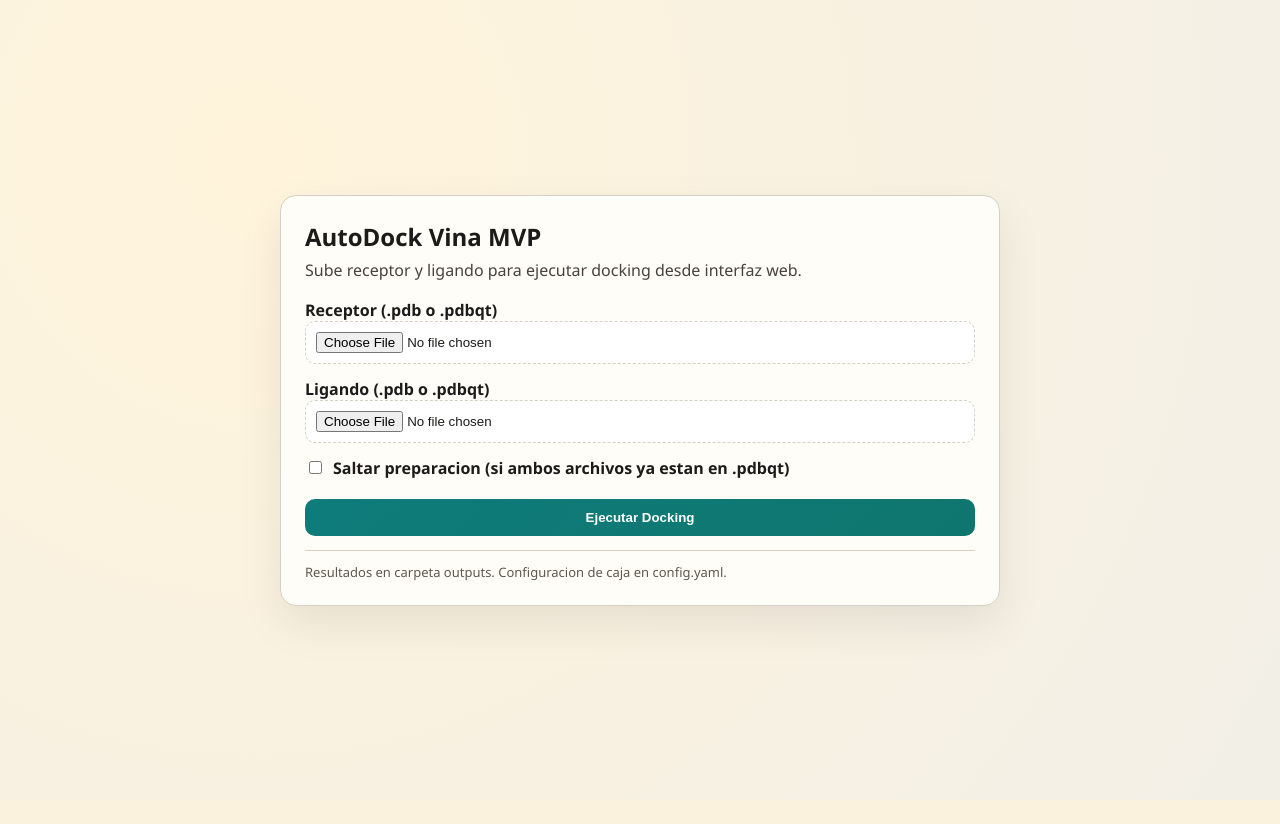
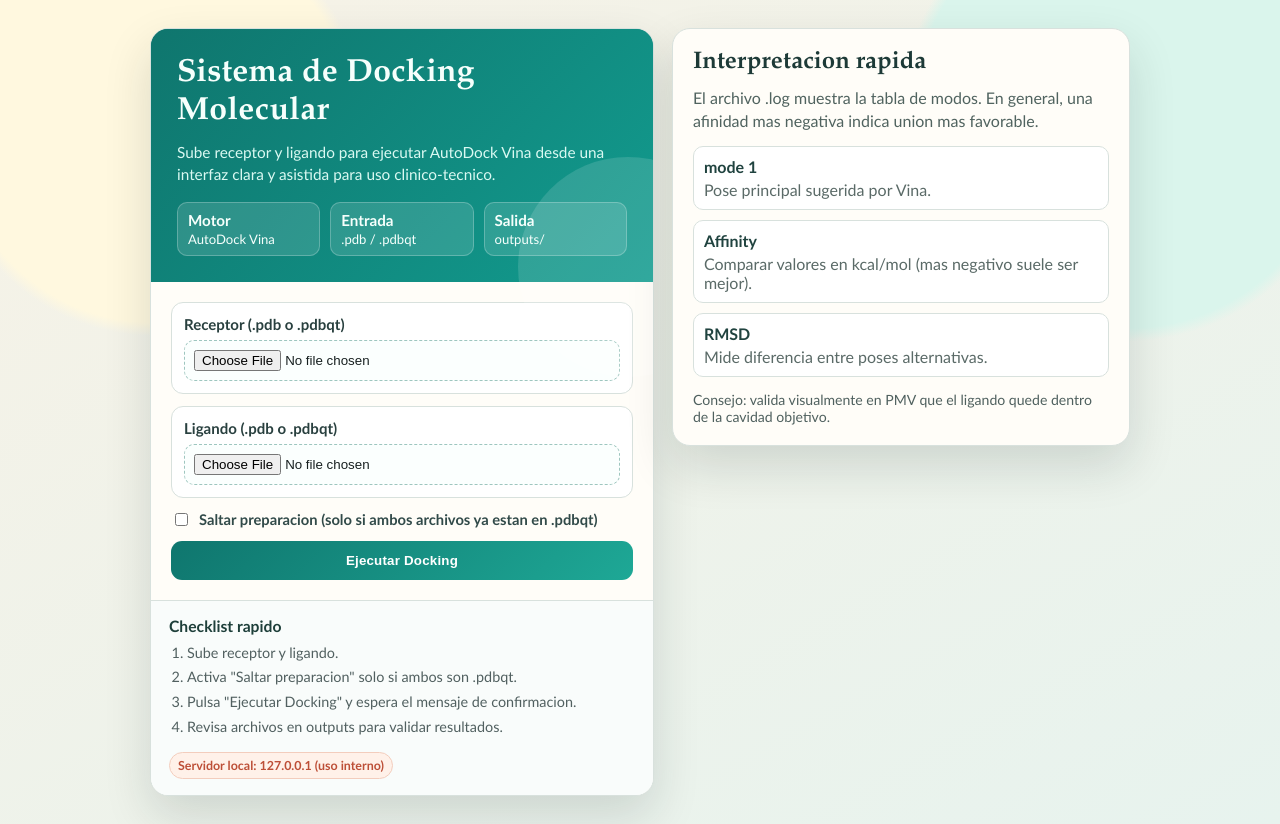
Before and after one commit to roronoazoroxoro-jpg/autodock-sistema, a Flask app: page / in a window 1280 px wide. Before the commit the page ends 633 px from the top, so only its background shows below. Run offline with Flask 3, Linux system fonts and the light colour scheme.

Commit message:
Mejora interfaz web principal

```diff
--- a/templates/index.html
+++ b/templates/index.html
@@ -3,121 +3,331 @@
 <head>
   <meta charset="utf-8">
   <meta name="viewport" content="width=device-width,initial-scale=1">
-  <title>AutoDock Vina MVP</title>
+  <title>Docking Molecular | AutoDock Vina</title>
   <style>
     :root {
-      --bg: #f2efe7;
-      --card: #fffdf8;
-      --ink: #1c1b1a;
-      --accent: #0e7c7b;
-      --accent-2: #e56b6f;
-      --ok: #166534;
-      --err: #991b1b;
-      --line: #d6d0c4;
+      --bg-1: #f7f2e6;
+      --bg-2: #e7f3ee;
+      --panel: #fffdf8;
+      --ink: #172020;
+      --muted: #516060;
+      --primary: #0f766e;
+      --primary-2: #1ea896;
+      --warning: #bd4f37;
+      --ok-bg: #e9f7ef;
+      --ok-ink: #0f5132;
+      --err-bg: #fdeaea;
+      --err-ink: #7f1d1d;
+      --line: #d8e1dd;
+      --shadow: 0 20px 48px rgba(14, 38, 38, 0.14);
     }
+
     * { box-sizing: border-box; }
+
     body {
       margin: 0;
-      font-family: "Segoe UI", Tahoma, Geneva, Verdana, sans-serif;
-      background: radial-gradient(circle at 20% 20%, #fff4db, var(--bg));
+      font-family: "Trebuchet MS", "Lucida Sans Unicode", "Lucida Grande", sans-serif;
+      background:
+        radial-gradient(circle at 12% 15%, #fff8df 0 15%, transparent 16%),
+        radial-gradient(circle at 88% 14%, #daf5ec 0 16%, transparent 17%),
+        linear-gradient(150deg, var(--bg-1), var(--bg-2));
       color: var(--ink);
       min-height: 100vh;
+      display: flex;
+      align-items: center;
+      justify-content: center;
+      padding: 28px 16px;
+    }
+
+    .layout {
+      width: min(980px, 100%);
       display: grid;
-      place-items: center;
+      grid-template-columns: 1.1fr 1fr;
+      gap: 18px;
+    }
+
+    .panel {
+      background: var(--panel);
+      border: 1px solid var(--line);
+      border-radius: 18px;
+      box-shadow: var(--shadow);
+      overflow: hidden;
+    }
+
+    .hero {
+      padding: 26px;
+      background:
+        linear-gradient(135deg, rgba(15, 118, 110, 0.97), rgba(18, 157, 144, 0.96)),
+        linear-gradient(45deg, #0e5d56, #14857a);
+      color: #f6fffc;
+      position: relative;
+      isolation: isolate;
+    }
+
+    .hero::after {
+      content: "";
+      position: absolute;
+      width: 220px;
+      height: 220px;
+      border-radius: 50%;
+      right: -85px;
+      bottom: -95px;
+      background: rgba(255, 255, 255, 0.13);
+      z-index: -1;
+    }
+
+    .title {
+      margin: 0;
+      font-family: "Palatino Linotype", "Book Antiqua", Palatino, serif;
+      font-size: clamp(1.55rem, 2.5vw, 2rem);
+      letter-spacing: 0.3px;
+    }
+
+    .subtitle {
+      margin: 10px 0 0;
+      line-height: 1.45;
+      color: #daf9f2;
+      max-width: 48ch;
+      font-size: 0.96rem;
+    }
+
+    .hero-kpis {
+      margin-top: 16px;
+      display: grid;
+      grid-template-columns: repeat(3, minmax(80px, 1fr));
+      gap: 10px;
+    }
+
+    .kpi {
+      background: rgba(255, 255, 255, 0.13);
+      border: 1px solid rgba(255, 255, 255, 0.24);
+      border-radius: 10px;
+      padding: 8px 10px;
+      font-size: 0.82rem;
+    }
+
+    .kpi strong {
+      display: block;
+      font-size: 0.95rem;
+      margin-bottom: 2px;
+    }
+
+    .content {
       padding: 20px;
+      display: grid;
+      gap: 14px;
+      animation: rise 0.35s ease-out;
     }
-    .card {
-      width: min(720px, 100%);
-      background: var(--card);
+
+    .messages {
+      list-style: none;
+      padding: 0;
+      margin: 0;
+      display: grid;
+      gap: 8px;
+    }
+
+    .msg {
+      border-radius: 10px;
+      padding: 10px 12px;
+      font-weight: 600;
+      border: 1px solid transparent;
+    }
+
+    .msg.ok {
+      background: var(--ok-bg);
+      color: var(--ok-ink);
+      border-color: #bfdfcc;
+    }
+
+    .msg.err {
+      background: var(--err-bg);
+      color: var(--err-ink);
+      border-color: #edc4c4;
+    }
+
+    .form-grid { display: grid; gap: 12px; }
+
+    .field {
+      display: grid;
+      gap: 7px;
+      padding: 12px;
       border: 1px solid var(--line);
-      border-radius: 16px;
-      padding: 24px;
-      box-shadow: 0 18px 45px rgba(0,0,0,0.08);
-      animation: up .35s ease-out;
+      border-radius: 12px;
+      background: #fff;
     }
-    @keyframes up {
-      from { transform: translateY(10px); opacity: .2; }
+
+    .field label {
+      font-weight: 700;
+      font-size: 0.94rem;
+      color: #29403f;
+    }
+
+    input[type=file] {
+      width: 100%;
+      border: 1px dashed #9ec6bf;
+      border-radius: 10px;
+      padding: 9px;
+      background: #fbfffe;
+    }
+
+    .row {
+      display: flex;
+      align-items: center;
+      gap: 8px;
+      color: #314a49;
+      font-weight: 600;
+      font-size: 0.92rem;
+    }
+
+    .btn {
+      border: none;
+      background: linear-gradient(135deg, var(--primary), var(--primary-2));
+      color: white;
+      font-weight: 800;
+      letter-spacing: 0.2px;
+      padding: 12px 16px;
+      border-radius: 11px;
+      cursor: pointer;
+      transition: transform .16s ease, filter .16s ease;
+    }
+
+    .btn:hover {
+      transform: translateY(-1px);
+      filter: brightness(1.05);
+    }
+
+    .guide {
+      padding: 16px 18px;
+      border-top: 1px solid var(--line);
+      background: #f9fcfb;
+    }
+
+    .guide h2 {
+      margin: 0 0 8px;
+      font-size: 0.98rem;
+      color: #1e3f3a;
+    }
+
+    .steps {
+      margin: 0;
+      padding-left: 18px;
+      color: var(--muted);
+      line-height: 1.45;
+      font-size: 0.9rem;
+    }
+
+    .steps li { margin-bottom: 4px; }
+
+    .badge {
+      display: inline-block;
+      margin-top: 10px;
+      font-size: 0.78rem;
+      font-weight: 700;
+      color: var(--warning);
+      background: #fff1e9;
+      border: 1px solid #f3cdbd;
+      padding: 5px 8px;
+      border-radius: 999px;
+    }
+
+    @keyframes rise {
+      from { transform: translateY(8px); opacity: 0; }
       to { transform: translateY(0); opacity: 1; }
     }
-    h1 { margin: 0 0 6px; }
-    p { margin: 0 0 18px; color: #47423d; }
-    .grid { display: grid; gap: 14px; }
-    label { font-weight: 600; }
-    input[type=file] {
-      width: 100%;
-      border: 1px dashed var(--line);
-      border-radius: 10px;
-      padding: 10px;
-      background: #fff;
+
+    @media (max-width: 900px) {
+      .layout {
+        grid-template-columns: 1fr;
+        max-width: 680px;
       }
-    .row { display: flex; align-items: center; gap: 8px; }
-    .btn {
-      margin-top: 6px;
-      border: 0;
-      background: linear-gradient(135deg, var(--accent), #0f766e);
-      color: white;
-      font-weight: 700;
-      padding: 11px 16px;
-      border-radius: 10px;
-      cursor: pointer;
+
+      .hero-kpis { grid-template-columns: repeat(3, 1fr); }
     }
-    .btn:hover { filter: brightness(1.08); }
-    ul { list-style: none; padding: 0; margin: 0 0 12px; }
-    li {
-      border-radius: 9px;
-      padding: 10px 12px;
-      margin-bottom: 8px;
-      border: 1px solid var(--line);
-      background: #fff;
-    }
-    .ok { color: var(--ok); }
-    .err { color: var(--err); }
-    .hint {
-      font-size: 13px;
-      color: #5e574f;
-      margin-top: 14px;
-      border-top: 1px solid var(--line);
-      padding-top: 12px;
+
+    @media (max-width: 560px) {
+      body { padding: 14px; }
+      .hero, .content, .guide { padding: 16px; }
+      .subtitle { font-size: 0.92rem; }
+      .hero-kpis { grid-template-columns: 1fr; }
     }
   </style>
 </head>
 <body>
-  <section class="card">
-    <h1>AutoDock Vina MVP</h1>
-    <p>Sube receptor y ligando para ejecutar docking desde interfaz web.</p>
+  <main class="layout">
+    <section class="panel">
+      <header class="hero">
+        <h1 class="title">Sistema de Docking Molecular</h1>
+        <p class="subtitle">Sube receptor y ligando para ejecutar AutoDock Vina desde una interfaz clara y asistida para uso clinico-tecnico.</p>
+        <div class="hero-kpis">
+          <div class="kpi"><strong>Motor</strong>AutoDock Vina</div>
+          <div class="kpi"><strong>Entrada</strong>.pdb / .pdbqt</div>
+          <div class="kpi"><strong>Salida</strong>outputs/</div>
+        </div>
+      </header>
 
+      <section class="content">
         {% with messages = get_flashed_messages(with_categories=true) %}
           {% if messages %}
-        <ul>
+            <ul class="messages">
               {% for category, msg in messages %}
-            <li class="{{ 'ok' if category == 'success' else 'err' }}">{{ msg }}</li>
+                <li class="msg {{ 'ok' if category == 'success' else 'err' }}">{{ msg }}</li>
               {% endfor %}
             </ul>
           {% endif %}
         {% endwith %}
 
-    <form method="post" enctype="multipart/form-data" class="grid">
-      <div>
+        <form method="post" enctype="multipart/form-data" class="form-grid">
+          <div class="field">
             <label>Receptor (.pdb o .pdbqt)</label>
             <input type="file" name="receptor" required>
           </div>
 
-      <div>
+          <div class="field">
             <label>Ligando (.pdb o .pdbqt)</label>
             <input type="file" name="ligand" required>
           </div>
 
           <label class="row">
             <input type="checkbox" name="skip_prepare">
-        Saltar preparacion (si ambos archivos ya estan en .pdbqt)
+            Saltar preparacion (solo si ambos archivos ya estan en .pdbqt)
           </label>
 
           <button class="btn" type="submit">Ejecutar Docking</button>
         </form>
+      </section>
 
-    <div class="hint">
-      Resultados en carpeta outputs. Configuracion de caja en config.yaml.
+      <section class="guide">
+        <h2>Checklist rapido</h2>
+        <ol class="steps">
+          <li>Sube receptor y ligando.</li>
+          <li>Activa "Saltar preparacion" solo si ambos son .pdbqt.</li>
+          <li>Pulsa "Ejecutar Docking" y espera el mensaje de confirmacion.</li>
+          <li>Revisa archivos en outputs para validar resultados.</li>
+        </ol>
+        <span class="badge">Servidor local: 127.0.0.1 (uso interno)</span>
+      </section>
+    </section>
+
+    <aside class="panel" style="padding:20px; align-self:start; animation: rise .42s ease-out;">
+      <h2 style="margin:0 0 8px; font-family:'Palatino Linotype','Book Antiqua',Palatino,serif; color:#1d3a37;">Interpretacion rapida</h2>
+      <p style="margin:0 0 14px; color:#50635f; line-height:1.45;">El archivo .log muestra la tabla de modos. En general, una afinidad mas negativa indica union mas favorable.</p>
+      <div style="display:grid; gap:10px;">
+        <div style="border:1px solid var(--line); border-radius:10px; padding:10px; background:#fff;">
+          <strong style="display:block; margin-bottom:4px; color:#20433f;">mode 1</strong>
+          <span style="color:#5a6a67;">Pose principal sugerida por Vina.</span>
         </div>
-  </section>
+        <div style="border:1px solid var(--line); border-radius:10px; padding:10px; background:#fff;">
+          <strong style="display:block; margin-bottom:4px; color:#20433f;">Affinity</strong>
+          <span style="color:#5a6a67;">Comparar valores en kcal/mol (mas negativo suele ser mejor).</span>
+        </div>
+        <div style="border:1px solid var(--line); border-radius:10px; padding:10px; background:#fff;">
+          <strong style="display:block; margin-bottom:4px; color:#20433f;">RMSD</strong>
+          <span style="color:#5a6a67;">Mide diferencia entre poses alternativas.</span>
+        </div>
+      </div>
+      <p style="margin:14px 0 0; color:#4f605e; font-size:.88rem;">Consejo: valida visualmente en PMV que el ligando quede dentro de la cavidad objetivo.</p>
+    </aside>
+  </main>
 </body>
 </html>
```
Lines whose indentation alone changed are shown as unchanged.
